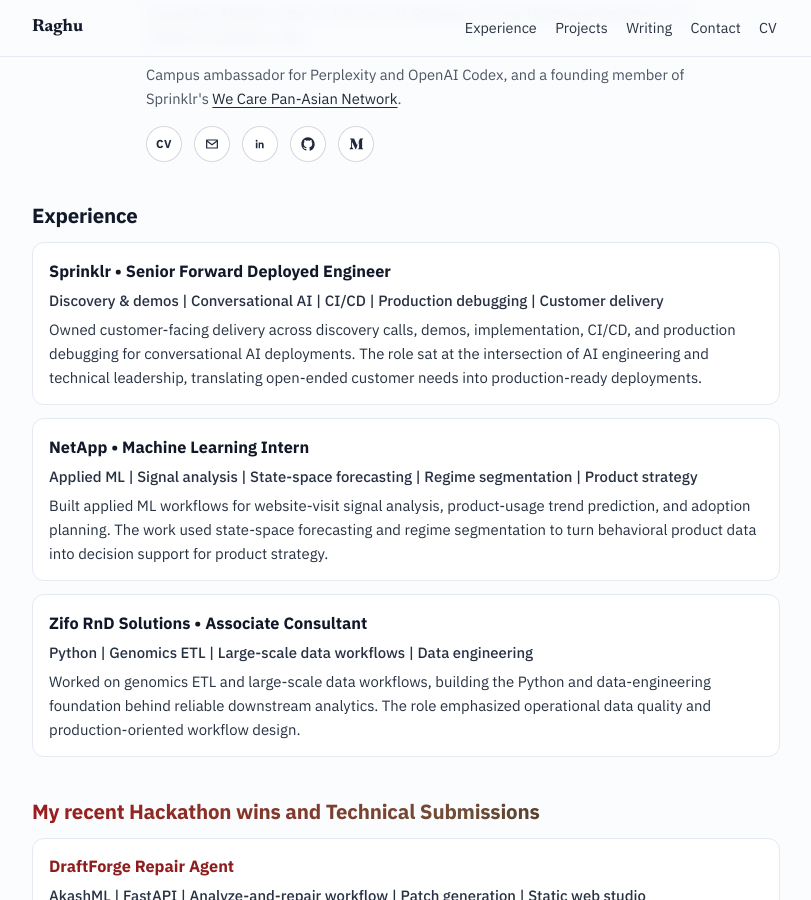
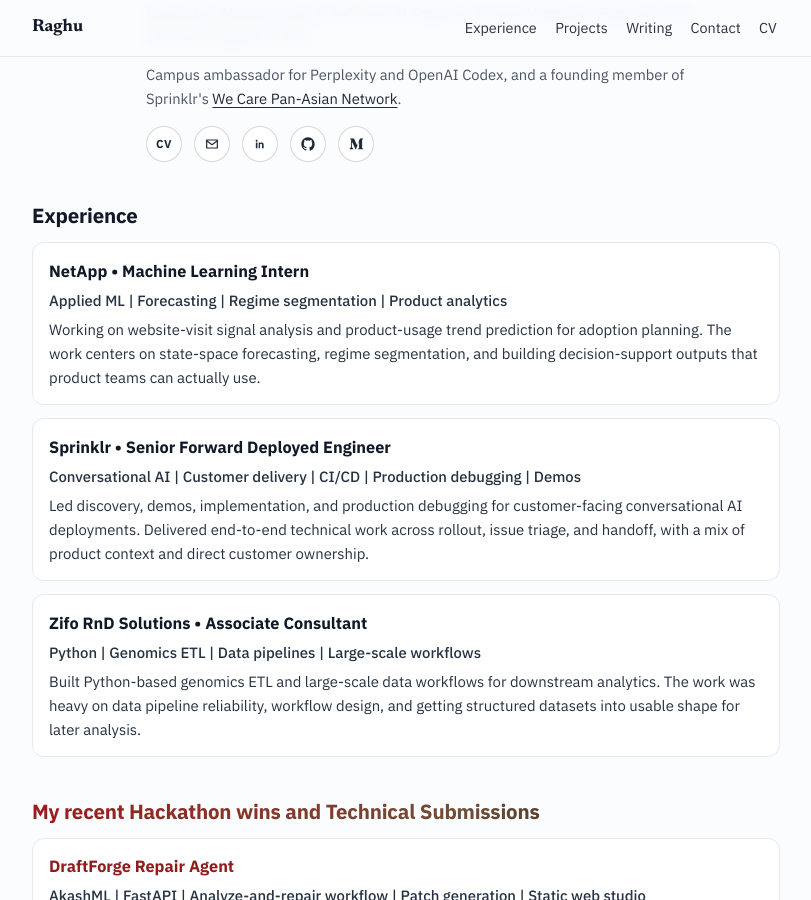
Before and after one commit to RogueTex/RogueTex.github.io, a Jekyll site: the page index.html, which Jekyll copies as it is, in a window 1280 px wide and 900 px high, scrolled down 295 px. Shown: the whole window, without its empty margins (234-1045 px from the left). Built offline with Jekyll 4.4.1, drawn with Linux system fonts in a browser that asks for light colours.

Commit message:
Reorder and tighten homepage experience section.
Put the experience cards in chronological order and rewrite the summaries with simpler technical language focused on stack, delivery, and outputs.

Made-with: Cursor

```diff
--- a/index.html
+++ b/index.html
@@ -73,24 +73,24 @@
       <h2>Experience</h2>
       <div class="project-list">
         <article class="project-item">
-          <h3>Sprinklr • Senior Forward Deployed Engineer</h3>
-          <p class="project-meta">Discovery & demos | Conversational AI | CI/CD | Production debugging | Customer delivery</p>
+          <h3>NetApp • Machine Learning Intern</h3>
+          <p class="project-meta">Applied ML | Forecasting | Regime segmentation | Product analytics</p>
           <p>
-            Owned customer-facing delivery across discovery calls, demos, implementation, CI/CD, and production debugging for conversational AI deployments. The role sat at the intersection of AI engineering and technical leadership, translating open-ended customer needs into production-ready deployments.
+            Working on website-visit signal analysis and product-usage trend prediction for adoption planning. The work centers on state-space forecasting, regime segmentation, and building decision-support outputs that product teams can actually use.
           </p>
         </article>
         <article class="project-item">
-          <h3>NetApp • Machine Learning Intern</h3>
-          <p class="project-meta">Applied ML | Signal analysis | State-space forecasting | Regime segmentation | Product strategy</p>
+          <h3>Sprinklr • Senior Forward Deployed Engineer</h3>
+          <p class="project-meta">Conversational AI | Customer delivery | CI/CD | Production debugging | Demos</p>
           <p>
-            Built applied ML workflows for website-visit signal analysis, product-usage trend prediction, and adoption planning. The work used state-space forecasting and regime segmentation to turn behavioral product data into decision support for product strategy.
+            Led discovery, demos, implementation, and production debugging for customer-facing conversational AI deployments. Delivered end-to-end technical work across rollout, issue triage, and handoff, with a mix of product context and direct customer ownership.
           </p>
         </article>
         <article class="project-item">
           <h3>Zifo RnD Solutions • Associate Consultant</h3>
-          <p class="project-meta">Python | Genomics ETL | Large-scale data workflows | Data engineering</p>
+          <p class="project-meta">Python | Genomics ETL | Data pipelines | Large-scale workflows</p>
           <p>
-            Worked on genomics ETL and large-scale data workflows, building the Python and data-engineering foundation behind reliable downstream analytics. The role emphasized operational data quality and production-oriented workflow design.
+            Built Python-based genomics ETL and large-scale data workflows for downstream analytics. The work was heavy on data pipeline reliability, workflow design, and getting structured datasets into usable shape for later analysis.
           </p>
         </article>
       </div>
```
